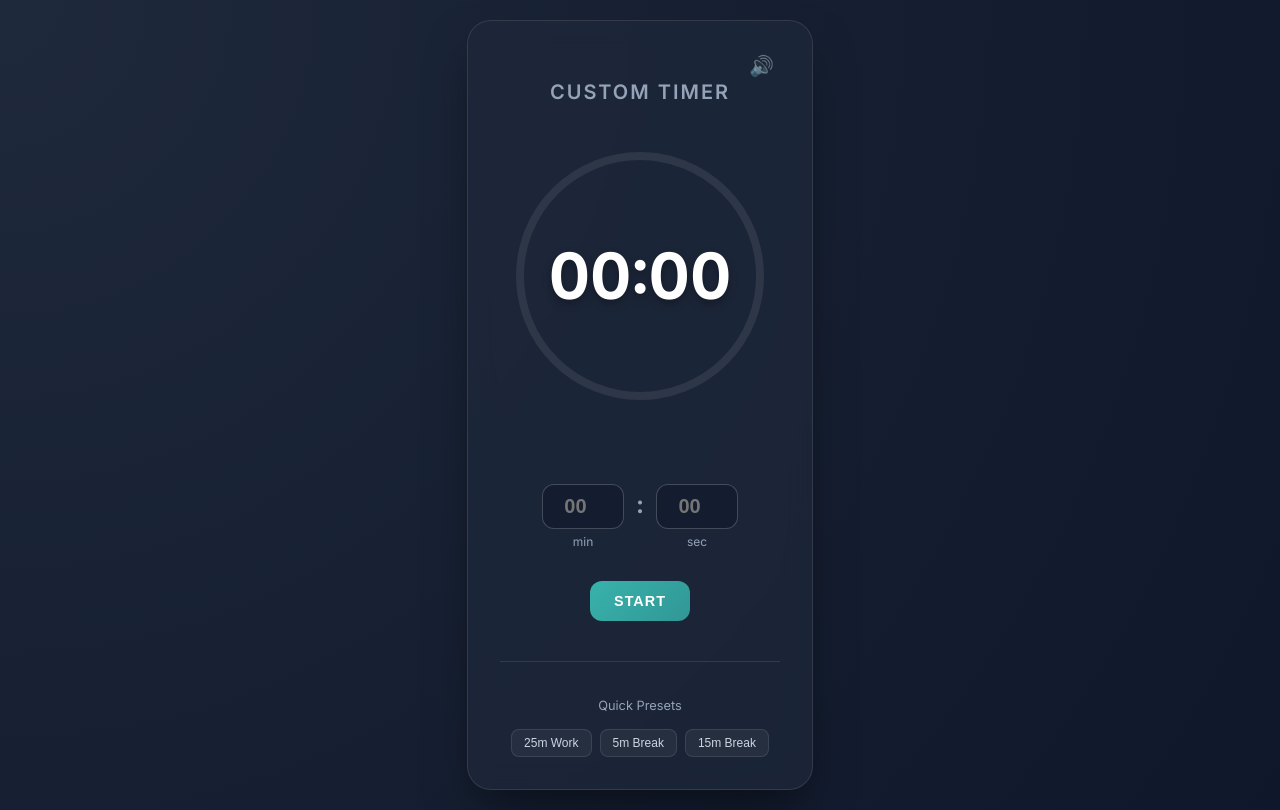
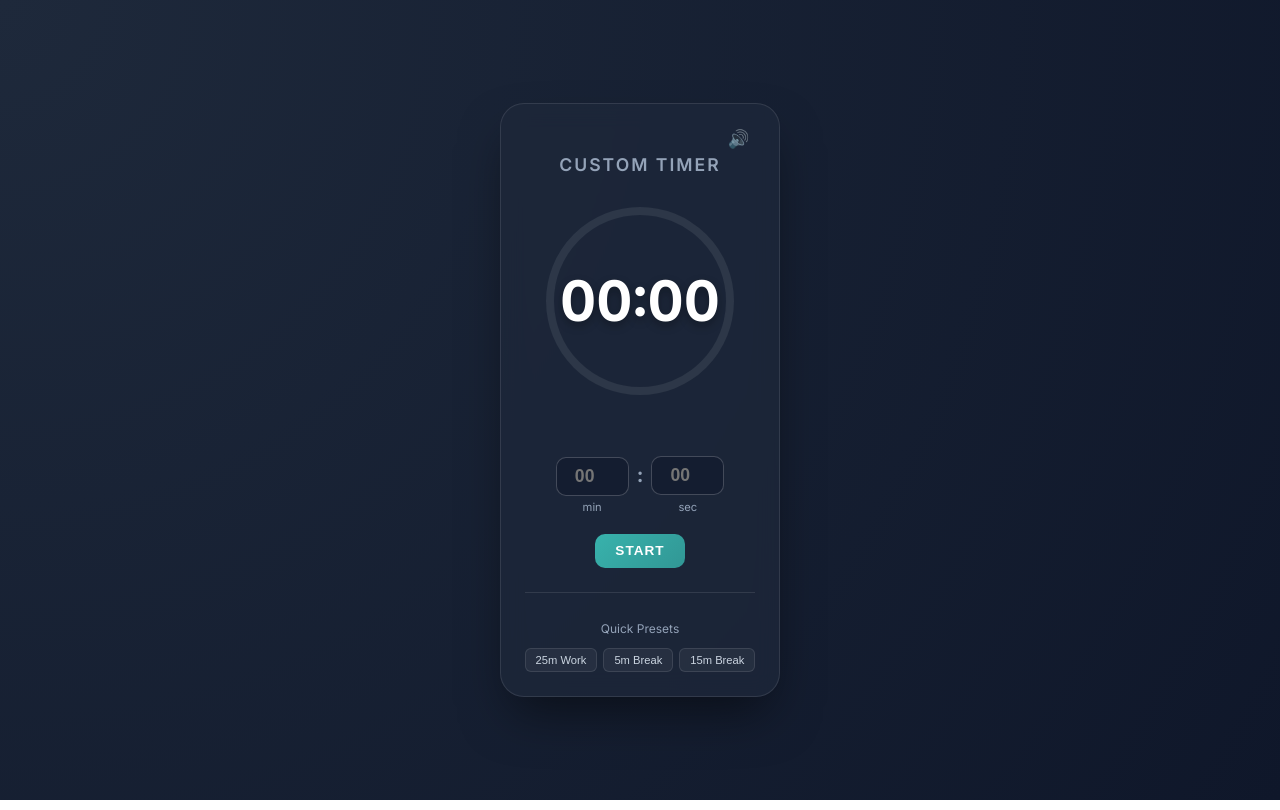
Before and after one commit to AaqibhafeezKhan/Timer-Countdown-using-React-Hooks, a React app: page / in a window 1280 px wide. Built offline with nearby package versions, Linux system fonts and the light colour scheme.

Commit message:
feat(ui): optimize vertical space with extra-compact layout to fit within 100vh

```diff
--- a/src/index.js
+++ b/src/index.js
@@ -135,7 +135,7 @@ const App = () => {
   };
 
   const progress = initialSeconds > 0 ? totalSeconds / initialSeconds : 0;
-  const radius = 120;
+  const radius = 90;
   const circumference = 2 * Math.PI * radius;
   const strokeDashoffset = circumference - progress * circumference;
 
@@ -155,15 +155,15 @@ const App = () => {
         <h2 className="task-title">{taskName}</h2>
 
         <div className="timer-display-container">
-          <svg className="progress-ring" width="280" height="280">
+          <svg className="progress-ring" width="220" height="220">
             <circle
               className="progress-ring__track"
               stroke="#2d3748"
               strokeWidth="8"
               fill="transparent"
               r={radius}
-              cx="140"
-              cy="140"
+              cx="110"
+              cy="110"
             />
             <circle
               className="progress-ring__circle"
@@ -172,8 +172,8 @@ const App = () => {
               strokeLinecap="round"
               fill="transparent"
               r={radius}
-              cx="140"
-              cy="140"
+              cx="110"
+              cy="110"
               style={{
                 strokeDasharray: circumference,
                 strokeDashoffset: strokeDashoffset,
--- a/src/style.css
+++ b/src/style.css
@@ -9,7 +9,7 @@ body {
   justify-content: center;
   min-height: 100vh;
   margin: 0;
-  padding: 20px;
+  padding: 10px;
   box-sizing: border-box;
 }
 
@@ -25,28 +25,28 @@ body {
   backdrop-filter: blur(12px);
   -webkit-backdrop-filter: blur(12px);
   border: 1px solid rgba(255, 255, 255, 0.1);
-  padding: 2rem;
+  padding: 1.5rem;
   border-radius: 24px;
   box-shadow: 0 25px 50px -12px rgba(0, 0, 0, 0.5);
   text-align: center;
   width: 100%;
-  max-width: 420px;
+  max-width: 400px;
   transition: all 0.3s ease;
 }
 
 .task-title {
   font-weight: 600;
-  font-size: 1.25rem;
+  font-size: 1.1rem;
   color: #94a3b8;
-  margin-bottom: 2rem;
+  margin-bottom: 1rem;
   text-transform: uppercase;
   letter-spacing: 2px;
 }
 
 .timer-display-container {
   position: relative;
-  width: 280px;
-  height: 280px;
+  width: 220px;
+  height: 220px;
   margin: 0 auto;
   display: flex;
   align-items: center;
@@ -66,7 +66,7 @@ body {
 }
 
 .timer-text {
-  font-size: 4rem;
+  font-size: 3.5rem;
   font-weight: 700;
   color: #fff;
   z-index: 10;
@@ -78,19 +78,19 @@ body {
   display: flex;
   align-items: center;
   justify-content: center;
-  gap: 0.75rem;
-  margin-top: 2rem;
+  gap: 0.5rem;
+  margin-top: 1rem;
 }
 
 .input-wrapper input {
-  width: 60px;
-  padding: 10px;
-  border-radius: 12px;
+  width: 55px;
+  padding: 8px;
+  border-radius: 10px;
   border: 1px solid rgba(255, 255, 255, 0.2);
   background: rgba(15, 23, 42, 0.5);
   color: #fff;
   text-align: center;
-  font-size: 1.25rem;
+  font-size: 1.1rem;
   font-weight: 600;
   outline: none;
   transition: border-color 0.3s;
@@ -102,31 +102,31 @@ body {
 
 .input-wrapper span {
   display: block;
-  margin-top: 5px;
-  font-size: 0.75rem;
+  margin-top: 4px;
+  font-size: 0.7rem;
   color: #94a3b8;
 }
 
 .colon {
-  font-size: 1.5rem;
+  font-size: 1.25rem;
   font-weight: 700;
   color: #94a3b8;
-  padding-bottom: 1.5rem;
+  padding-bottom: 1.25rem;
 }
 
 .controls {
-  margin-top: 2rem;
+  margin-top: 1.25rem;
   display: flex;
-  gap: 1rem;
+  gap: 0.75rem;
   justify-content: center;
 }
 
 .btn {
-  padding: 0.75rem 1.5rem;
-  font-size: 0.9rem;
+  padding: 0.6rem 1.25rem;
+  font-size: 0.85rem;
   font-weight: 600;
   border: none;
-  border-radius: 12px;
+  border-radius: 10px;
   cursor: pointer;
   transition: all 0.2s ease;
   letter-spacing: 1px;
@@ -152,31 +152,31 @@ body {
 }
 
 .presets {
-  margin-top: 2.5rem;
+  margin-top: 1.5rem;
   border-top: 1px solid rgba(255, 255, 255, 0.1);
-  padding-top: 1.5rem;
+  padding-top: 1rem;
 }
 
 .presets p {
   color: #94a3b8;
-  margin-bottom: 1rem;
-  font-size: 0.8rem;
+  margin-bottom: 0.75rem;
+  font-size: 0.75rem;
 }
 
 .preset-buttons {
   display: flex;
   justify-content: center;
   flex-wrap: wrap;
-  gap: 8px;
+  gap: 6px;
 }
 
 .btn-preset {
   background: rgba(255, 255, 255, 0.05);
   border: 1px solid rgba(255, 255, 255, 0.1);
   color: #cbd5e1;
-  padding: 6px 12px;
-  border-radius: 8px;
-  font-size: 0.75rem;
+  padding: 5px 10px;
+  border-radius: 6px;
+  font-size: 0.7rem;
   cursor: pointer;
   transition: all 0.2s;
 }
@@ -189,12 +189,12 @@ body {
 .header-controls {
   display: flex;
   justify-content: flex-end;
-  margin-bottom: -1rem;
+  margin-bottom: -0.75rem;
 }
 .mute-btn {
   background: transparent;
   border: none;
-  font-size: 1.25rem;
+  font-size: 1.1rem;
   cursor: pointer;
   opacity: 0.6;
   transition: opacity 0.2s;
@@ -204,54 +204,18 @@ body {
 }
 
 .stats-container {
-  min-height: 20px;
-  margin-top: 1rem;
+  min-height: 18px;
+  margin-top: 0.75rem;
 }
 .pomodoro-streak {
-  font-size: 0.85rem;
+  font-size: 0.8rem;
   color: #fb923c;
   font-weight: 600;
 }
 
 @media (max-width: 480px) {
   .timer-card {
-    padding: 1.5rem;
-  }
-  .timer-display-container {
-    width: 220px;
-    height: 220px;
-  }
-  .progress-ring {
-    width: 220px;
-    height: 220px;
-  }
-  .progress-ring circle {
-    r: 90;
-    cx: 110;
-    cy: 110;
-  }
-  .timer-text {
-    font-size: 3rem;
-  }
-  .task-title {
-    font-size: 1rem;
-  }
-  .btn {
-    padding: 0.6rem 1.2rem;
-    font-size: 0.8rem;
-  }
-}
-
-@media (max-height: 700px) {
-  .timer-card {
-    padding: 1rem;
-  }
-  .task-title {
-    margin-bottom: 1rem;
-  }
-  .presets {
-    margin-top: 1.5rem;
-    padding-top: 1rem;
+    padding: 1.25rem;
   }
   .timer-display-container {
     width: 200px;
@@ -267,6 +231,36 @@ body {
     cy: 100;
   }
   .timer-text {
-    font-size: 2.5rem;
+    font-size: 2.75rem;
   }
 }
+
+@media (max-height: 600px) {
+  .timer-card {
+    padding: 0.75rem;
+  }
+  .task-title {
+    margin-bottom: 0.5rem;
+    font-size: 1rem;
+  }
+  .timer-display-container {
+    width: 160px;
+    height: 160px;
+  }
+  .progress-ring {
+    width: 160px;
+    height: 160px;
+  }
+  .progress-ring circle {
+    r: 65;
+    cx: 80;
+    cy: 80;
+  }
+  .timer-text {
+    font-size: 2.25rem;
+  }
+  .presets {
+    margin-top: 1rem;
+    padding-top: 0.75rem;
+  }
+}
```
